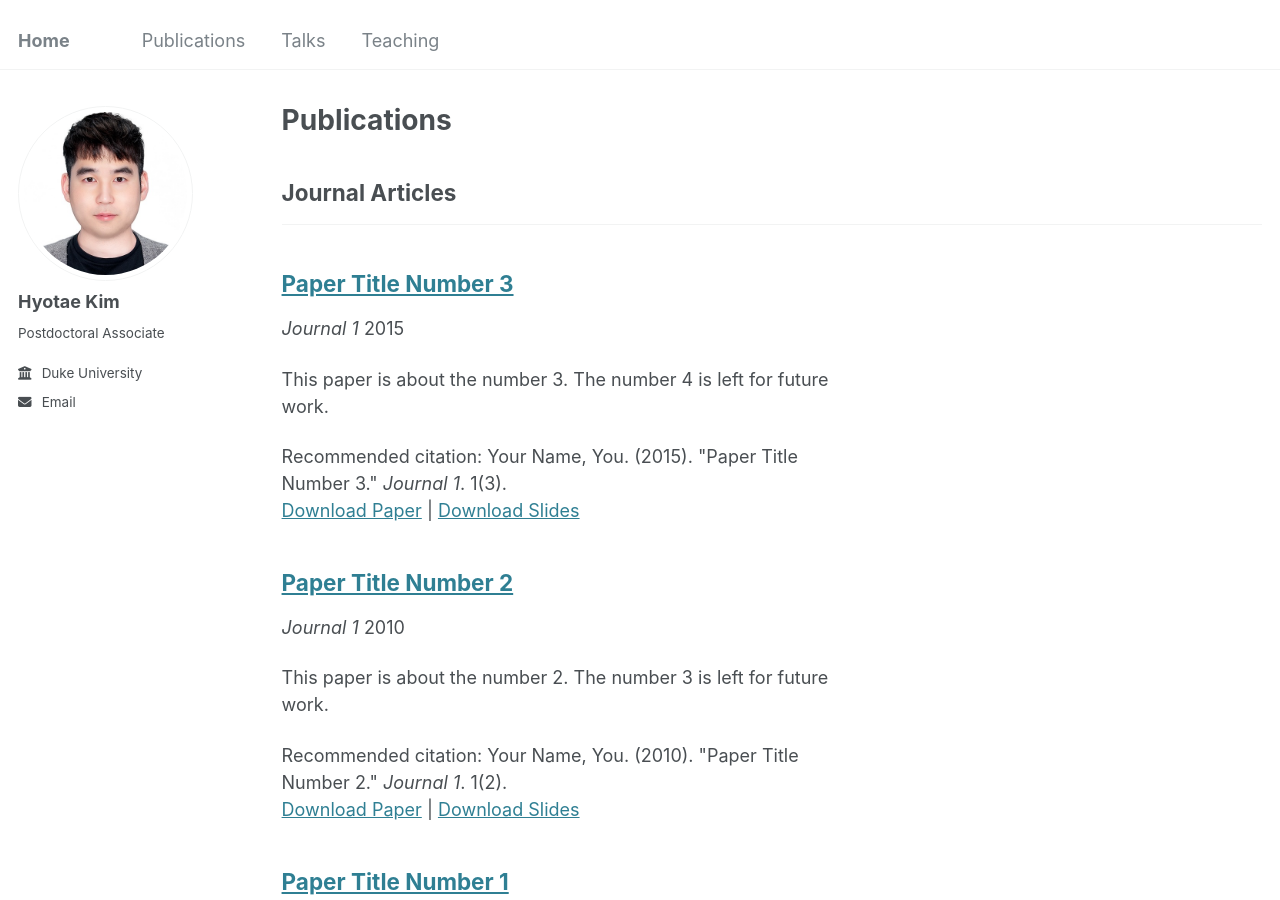
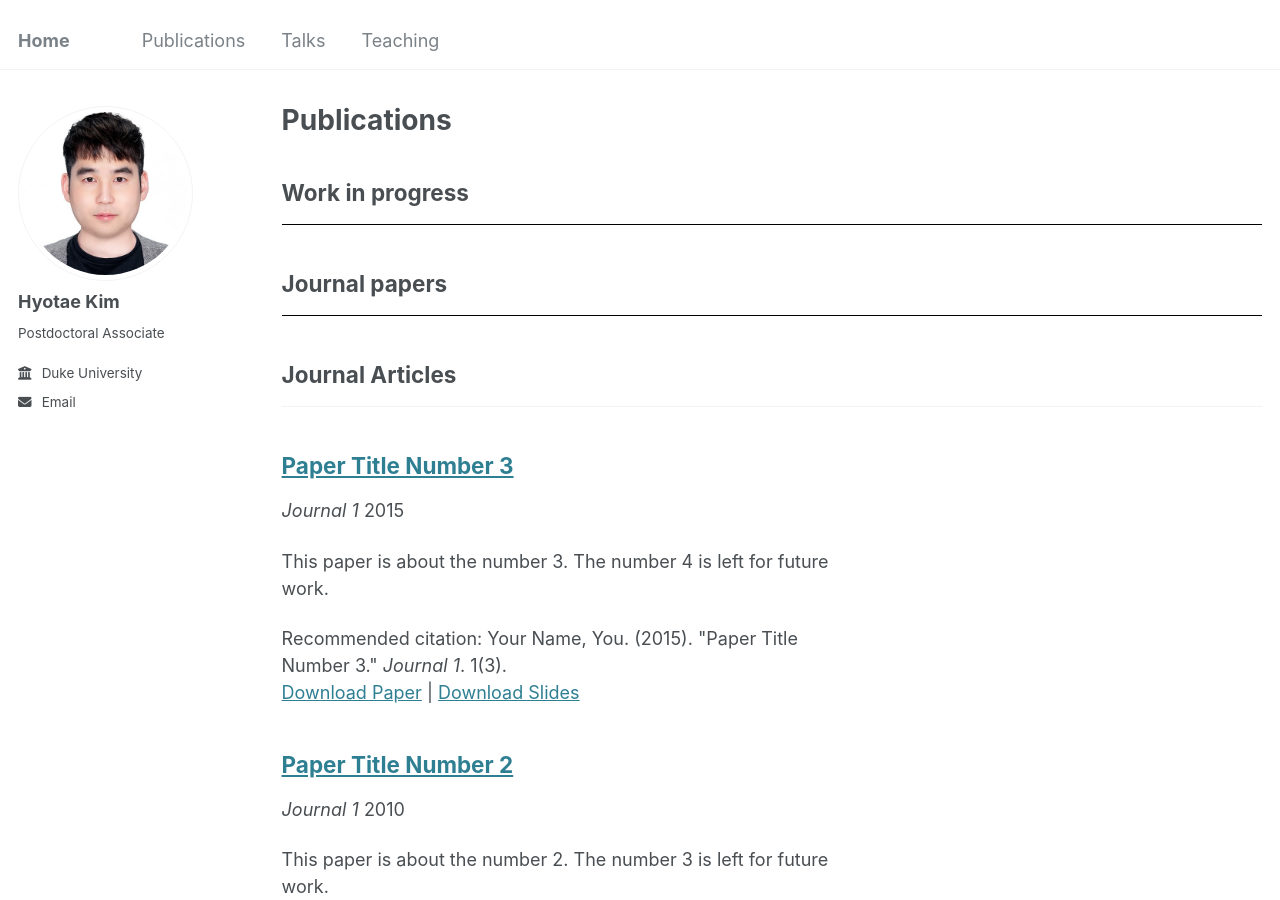
Before and after one commit to HyotaeKim/HyotaeKim.github.io, a Jekyll site: the page built from _pages/publications.html, in a window 1280 px wide and 900 px high. Built offline with Jekyll 4.4.1, drawn with Linux system fonts in a browser that asks for light colours.

Commit message:
Update publications.html

```diff
--- a/_pages/publications.html
+++ b/_pages/publications.html
@@ -10,6 +10,22 @@ author_profile: true
 {% endif %}
 
 {% include base_path %}
+
+<div><h2> Work in progress </h2></div>
+<hr style="border-color:black;">
+{% for post in site.research reversed %}
+  {% if post.PublicationStatus == 'Published' %}
+    {% include archive-single.html %}
+  {% endif %}
+{% endfor %}
+
+<div><h2> Journal papers </h2></div>
+<hr style="border-color:black;">
+{% for post in site.research reversed %}
+  {% if post.PublicationStatus == 'Published' %}
+    {% include archive-single.html %}
+  {% endif %}
+{% endfor %}
 
 <!-- New style rendering if publication categories are defined -->
 {% if site.publication_category %}
```
